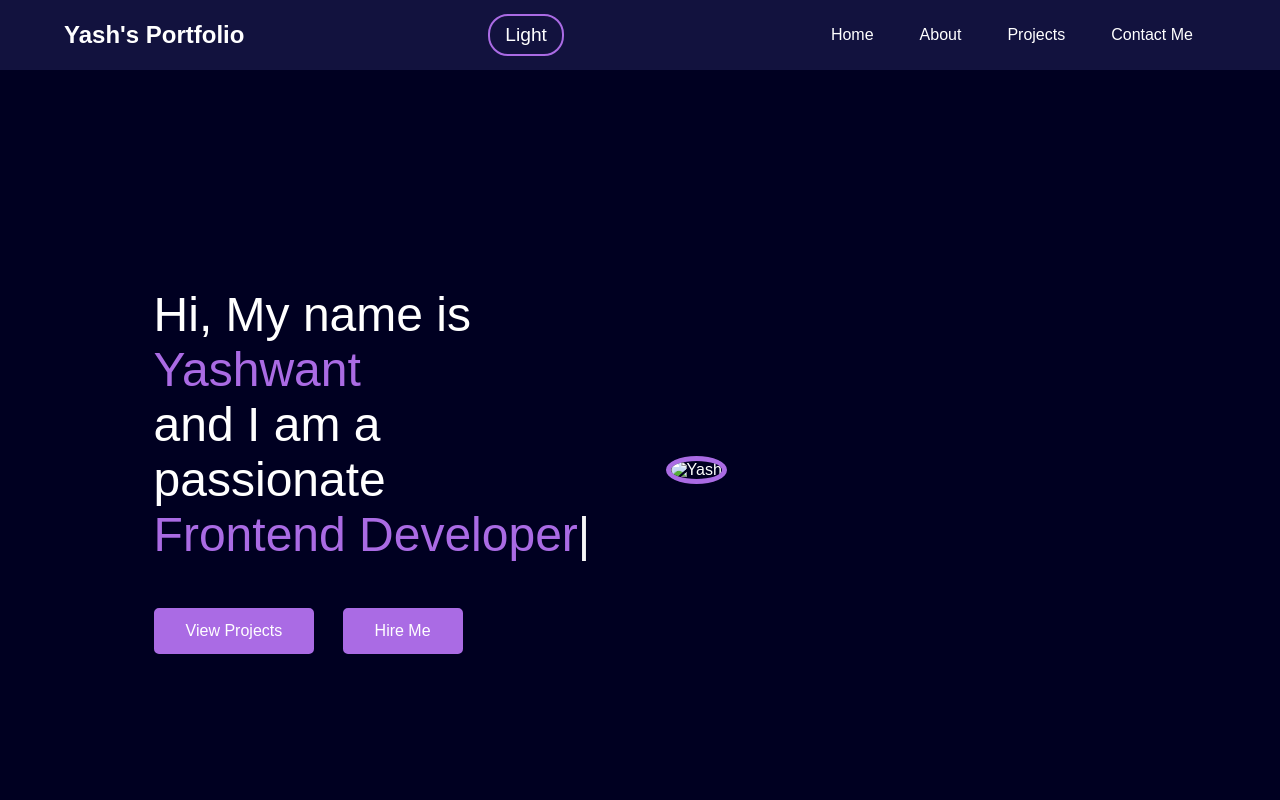
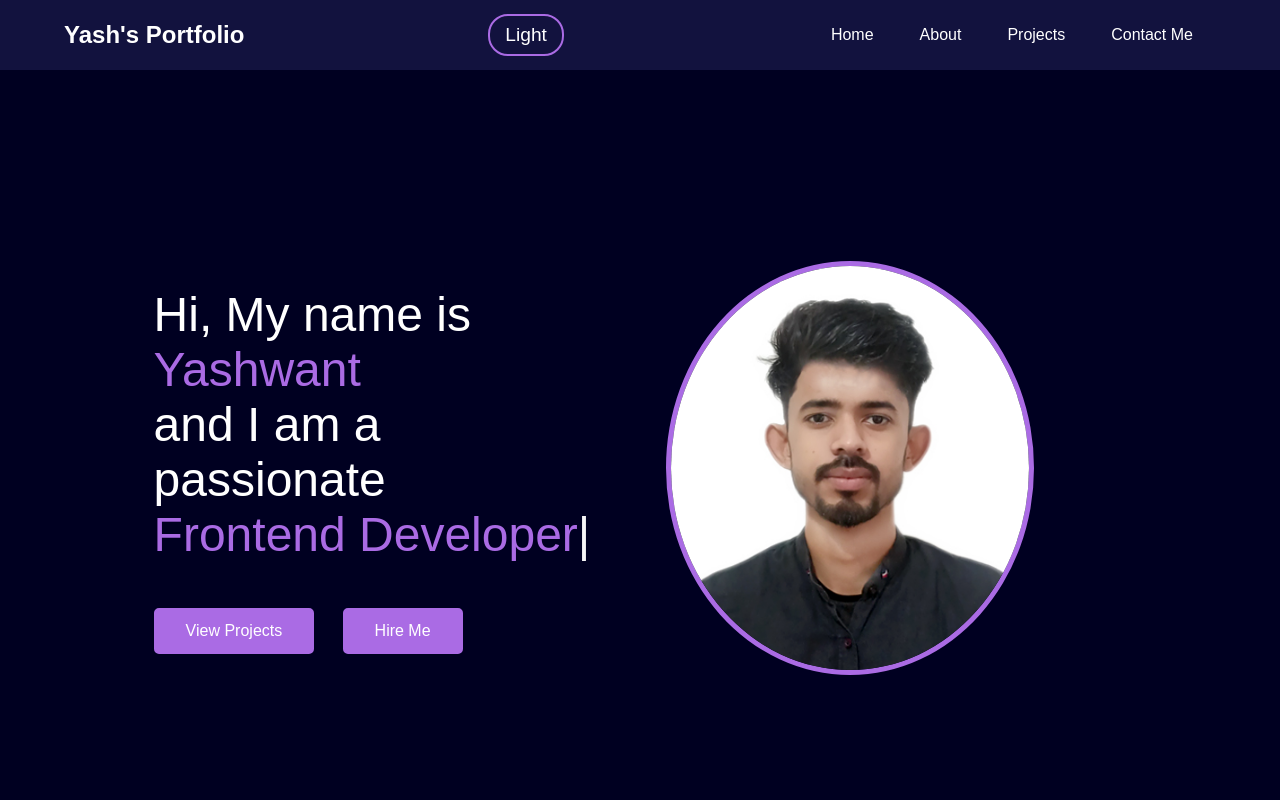
Before and after one commit to Yashwant361/Portfolio-, a plain HTML site: page index.html in a window 1280 px wide. Shown: the top 800 px of the page. Drawn offline with nearby package versions, Linux system fonts and the light colour scheme.

Commit message:
Update image source in index.html

```diff
--- a/index.html
+++ b/index.html
@@ -58,7 +58,7 @@
                 </div>
             </div>
             <div class="rightSection">
-                <img src="assets/images/yash.png" alt="Yash">
+                <img src="yash.png" alt="Yash">
             </div>
         </section>
 
```
